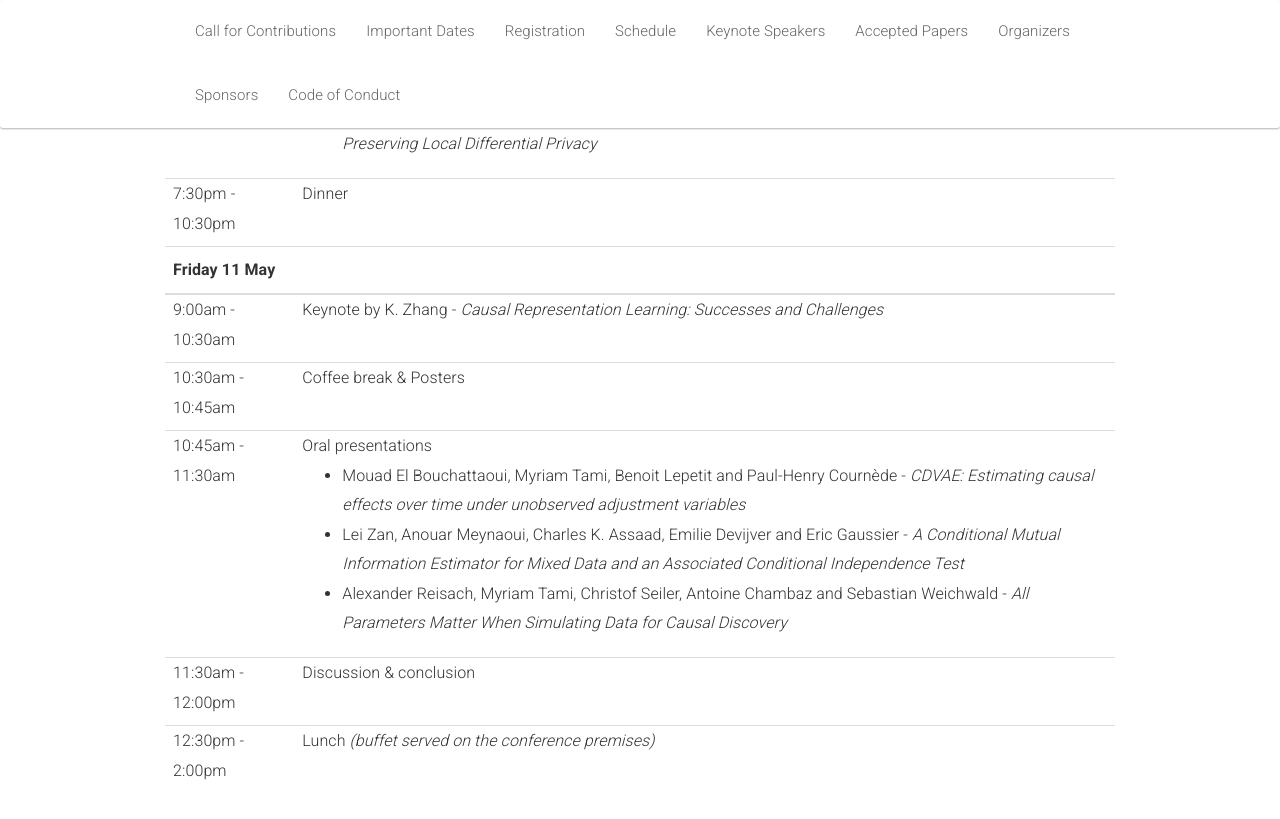
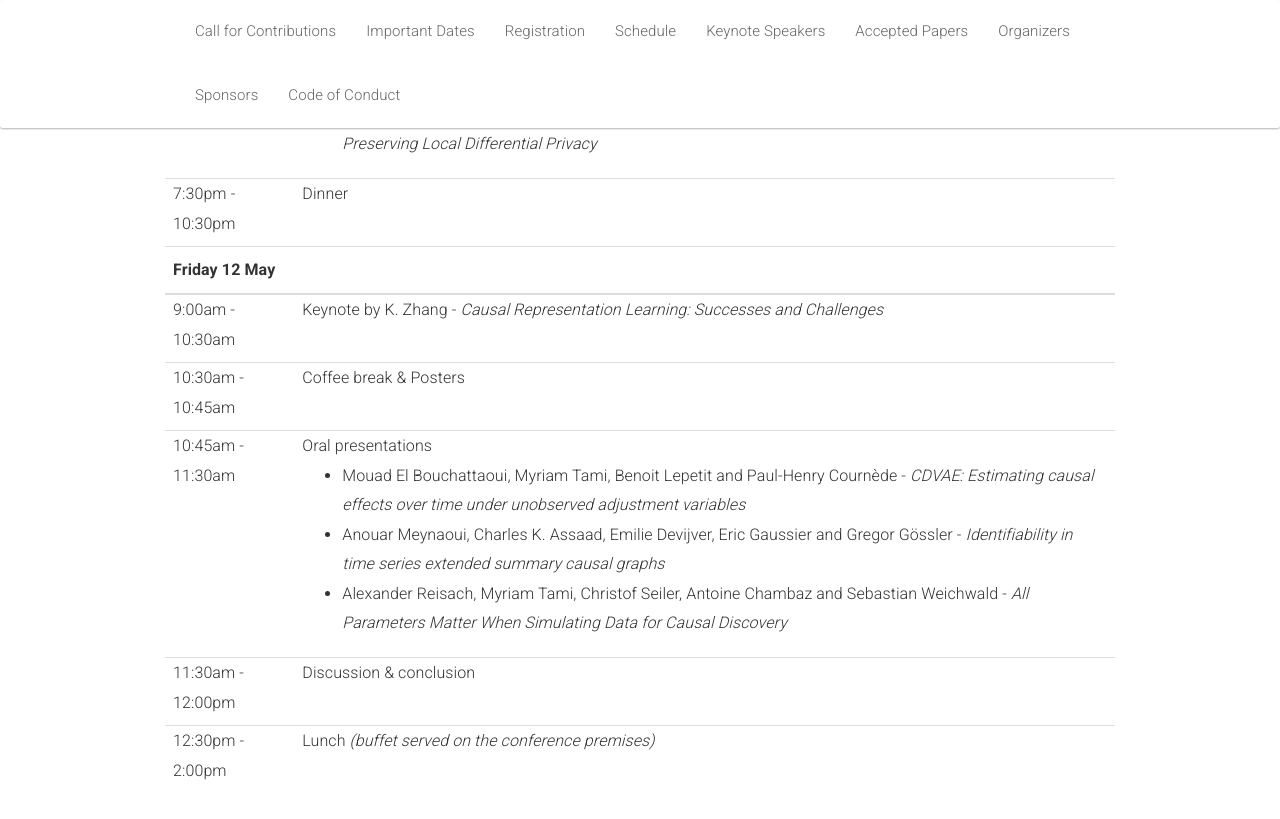
Before and after one commit to quarter-on-causality/quarter-on-causality.github.io, a Jekyll site: the page built from _pages/home_challenges.md, in a window 1280 px wide and 900 px high, scrolled down 4187 px, cut to the strip 0-854 px from the top of the window. Shown: the top 819 px of the strip. Built offline with Jekyll 4.4.1, drawn with Linux system fonts in a browser that asks for light colours; nearby versions of some CDN libraries.

Commit message:
Update home_challenges.md

```diff
--- a/_pages/home_challenges.md
+++ b/_pages/home_challenges.md
@@ -251,7 +251,7 @@ acknowledgements: ""
       </tbody>
       <thead class="thead-light">
       	<tr>
-	        <th>Friday 11 May</th>
+	        <th>Friday 12 May</th>
 	        <th></th>
         </tr>
       </thead>
@@ -269,7 +269,7 @@ acknowledgements: ""
           <td>Oral presentations
 		<ul>
 			<li>Mouad El Bouchattaoui, Myriam Tami, Benoit Lepetit and Paul-Henry Cournède - <i>CDVAE: Estimating causal effects over time under unobserved adjustment variables</i></li>
-			<li>Lei Zan, Anouar Meynaoui, Charles K. Assaad, Emilie Devijver and Eric Gaussier - <i>A Conditional Mutual Information Estimator for Mixed Data and an Associated Conditional Independence Test</i></li>
+			<li>Anouar Meynaoui, Charles K. Assaad, Emilie Devijver, Eric Gaussier and Gregor Gössler - <i>Identifiability in time series extended summary causal graphs</i></li>
 			<li>Alexander Reisach, Myriam Tami, Christof Seiler, Antoine Chambaz and Sebastian Weichwald - <i>All Parameters Matter When Simulating Data for Causal Discovery</i></li>
 		</ul>
 	  </td>
```
